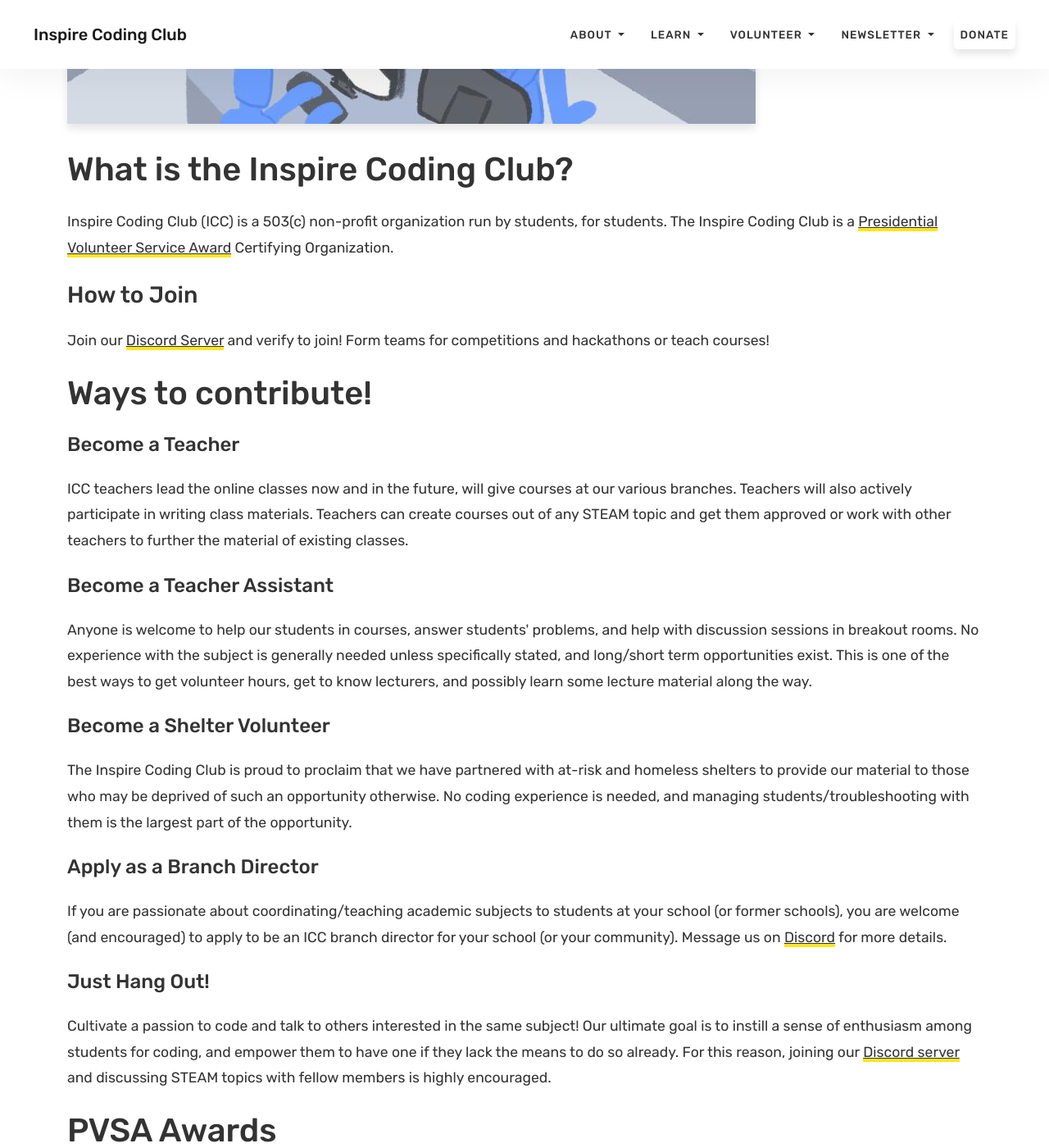
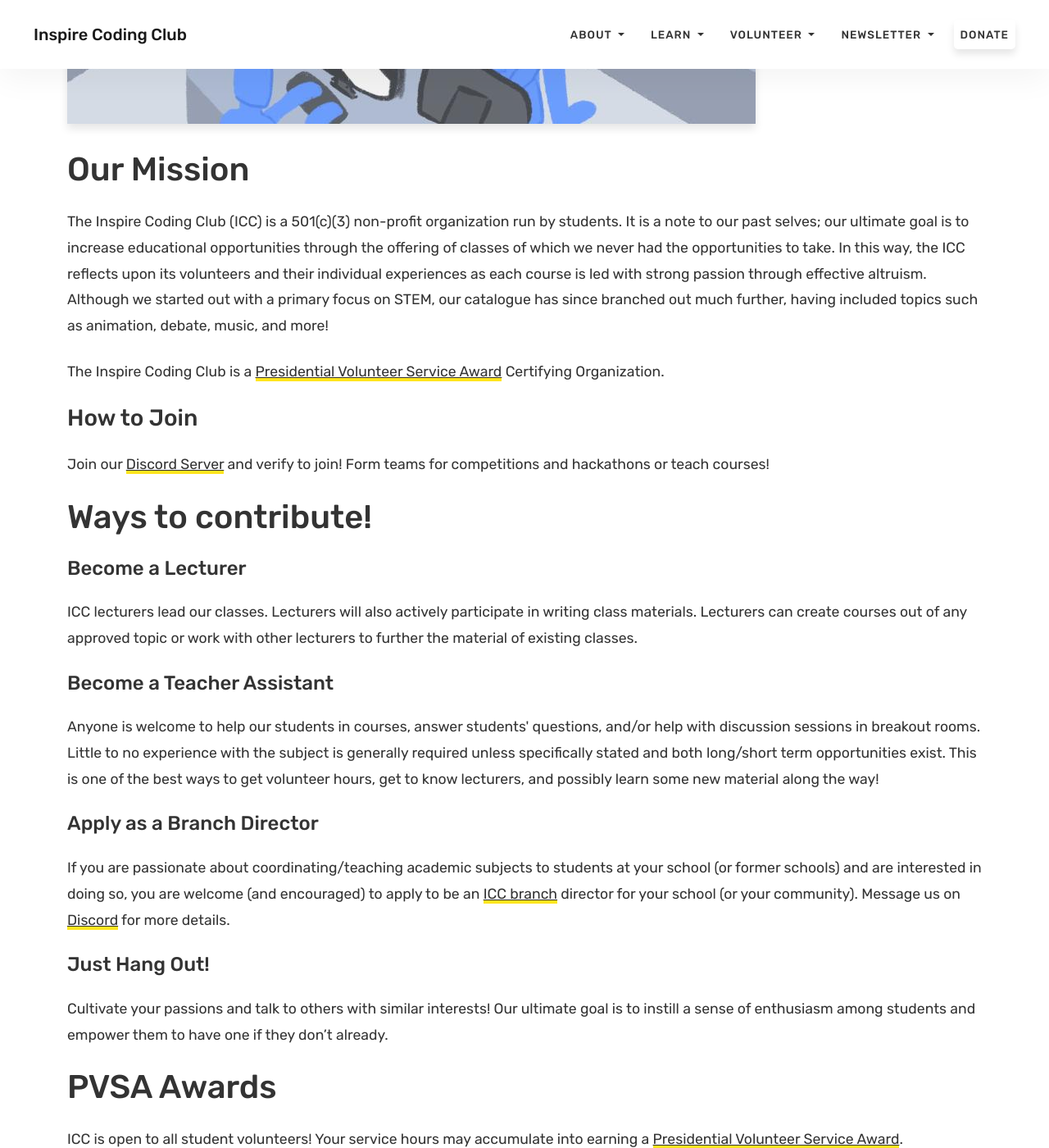
Before and after one commit to irvinecodingclub/irvinecodingclub.github.io, a Jekyll site: the page built from volunteer.md, in a window 1280 px wide and 1400 px high, scrolled down 304 px. Shown: the whole window at 82% size. Built offline with Jekyll 4.4.1, drawn with Linux system fonts in a browser that asks for light colours; some of the changed text lies outside the part shown.

```diff
--- a/_config.yml
+++ b/_config.yml
@@ -53,3 +53,5 @@ highlighter: rouge
 collections:
   courses:
     output: true
+  branches:
+    output: true
--- a/_includes/navbar.html
+++ b/_includes/navbar.html
@@ -34,6 +34,8 @@
                             <hr class="dropdown-divider">
                         </li>
                         <li><a class="dropdown-item" href="{{ site.baseurl }}/team">Our Team</a></li>
+                        </li>
+                        <li><a class="dropdown-item" href="{{ site.baseurl }}/branches">Branches</a></li>
                     </ul>
                 </li>
 
@@ -67,8 +69,8 @@
                     </a>
                     <ul class="dropdown-menu" aria-labelledby="navbarDropdownVolunteer"
                         style="border: 1px solid #eceeef; font-family: Rubik, -apple-system, BlinkMacSystemFont, 'Helvetica Neue', sans-serif;">
-                        <li><a class="dropdown-item" href="{{ site.baseurl }}/volunteer">Volunteer Now</a></li>
-                        <li><a class="dropdown-item" href="{{ site.baseurl }}/join">Join Us</a></li>
+                        <li><a class="dropdown-item" href="{{ site.baseurl }}/volunteer">About Volunteering</a></li>
+                        <li><a class="dropdown-item" href="{{ site.baseurl }}/join">Join ICC</a></li>
                         <li>
                             <hr class="dropdown-divider">
                         </li>
--- a/volunteer.md
+++ b/volunteer.md
@@ -1,13 +1,15 @@
 ---
 layout: page
-title: Join / Volunteer
+title: About Volunteering
 comments: false
 ---
 ![](assets/images/volunteer.png)
 
-# What is the Inspire Coding Club?
+# Our Mission
 
-Inspire Coding Club (ICC) is a 503(c) non-profit organization run by students, for students. The Inspire Coding Club is a [Presidential Volunteer Service Award](https://www.presidentialserviceawards.gov/) Certifying Organization.
+The Inspire Coding Club (ICC) is a 501(c)(3) non-profit organization run by students. It is a note to our past selves; our ultimate goal is to increase educational opportunities through the offering of classes of which we never had the opportunities to take. In this way, the ICC reflects upon its volunteers and their individual experiences as each course is led with strong passion through effective altruism. Although we started out with a primary focus on STEM, our catalogue has since branched out much further, having included topics such as animation, debate, music, and more!
+
+The Inspire Coding Club is a [Presidential Volunteer Service Award](https://www.presidentialserviceawards.gov/) Certifying Organization.
 
 ### How to Join
 
@@ -16,34 +18,34 @@ Join our [Discord Server]({{ site.baseurl }}/join) and verify to join! Form team
 
 # Ways to contribute!
 
-#### Become a Teacher
+#### Become a Lecturer
 
-ICC teachers lead the online classes now and in the future, will give courses at our various branches. Teachers will also actively participate in writing class materials. Teachers can create courses out of any STEAM topic and get them approved or work with other teachers to further the material of existing classes.
+ICC lecturers lead our classes. Lecturers will also actively participate in writing class materials. Lecturers can create courses out of any approved topic or work with other lecturers to further the material of existing classes.
 
 #### Become a Teacher Assistant
 
-Anyone is welcome to help our students in courses, answer students&#39; problems, and help with discussion sessions in breakout rooms. No experience with the subject is generally needed unless specifically stated, and long/short term opportunities exist. This is one of the best ways to get volunteer hours, get to know lecturers, and possibly learn some lecture material along the way.
+Anyone is welcome to help our students in courses, answer students&#39; questions, and/or help with discussion sessions in breakout rooms. Little to no experience with the subject is generally required unless specifically stated and both long/short term opportunities exist. This is one of the best ways to get volunteer hours, get to know lecturers, and possibly learn some new material along the way!
 
-#### Become a Shelter Volunteer
+<!-- #### Become a Shelter Volunteer
 
-The Inspire Coding Club is proud to proclaim that we have partnered with at-risk and homeless shelters to provide our material to those who may be deprived of such an opportunity otherwise. No coding experience is needed, and managing students/troubleshooting with them is the largest part of the opportunity.
+The Inspire Coding Club is proud to proclaim that we have partnered with at-risk and homeless shelters to provide our material to those who may be deprived of such an opportunity otherwise. No coding experience is needed, and managing students/troubleshooting with them is the largest part of the opportunity. -->
 
 #### Apply as a Branch Director
 
-If you are passionate about coordinating/teaching academic subjects to students at your school (or former schools), you are welcome (and encouraged) to apply to be an ICC branch director for your school (or your community). Message us on [Discord]({{ site.baseurl }}/join) for more details.
+If you are passionate about coordinating/teaching academic subjects to students at your school (or former schools) and are interested in doing so, you are welcome (and encouraged) to apply to be an [ICC branch]({{ site.baseurl }}/branches) director for your school (or your community). Message us on [Discord]({{ site.baseurl }}/join) for more details.
 
 #### Just Hang Out!
 
-Cultivate a passion to code and talk to others interested in the same subject! Our ultimate goal is to instill a sense of enthusiasm among students for coding, and empower them to have one if they lack the means to do so already. For this reason, joining our [Discord server](https://inspirecoding.org/join) and discussing STEAM topics with fellow members is highly encouraged.
+Cultivate your passions and talk to others with similar interests! Our ultimate goal is to instill a sense of enthusiasm among students and empower them to have one if they don't already.
 
 
 # PVSA Awards
 
-ICC is open to all student volunteers, come to ICC and volunteer now. Your service hours can be accumulated for winning a [Presidential Volunteer Service Award](https://www.presidentialserviceawards.gov/). To apply for a specific role, email <a href="mailto:irvinecodingclub@gmail.com">irvinecodingclub@gmail.com</a> or message us on Discord.
+ICC is open to all student volunteers! Your service hours may accumulate into earning a [Presidential Volunteer Service Award](https://www.presidentialserviceawards.gov/).
 
 ![](assets/images/pvsa-logo.png)
 
-#### Hours Required to Earn Presidential Volunteer Service Awards By Age Group
+#### PVSA Required Hours
 
 <link rel="stylesheet" href="assets/css/table.css">
 <table class="styled-table">
@@ -80,3 +82,7 @@ ICC is open to all student volunteers, come to ICC and volunteer now. Your servi
     </tr>
   </tbody>
 </table>
+
+# Ready to Join?
+
+Head over to [Join]({{ site.baseurl }}/join) to learn more!
```
Also changed, not shown: branches.md (added, +51 -0 lines), join.md (+7 -4 lines).
